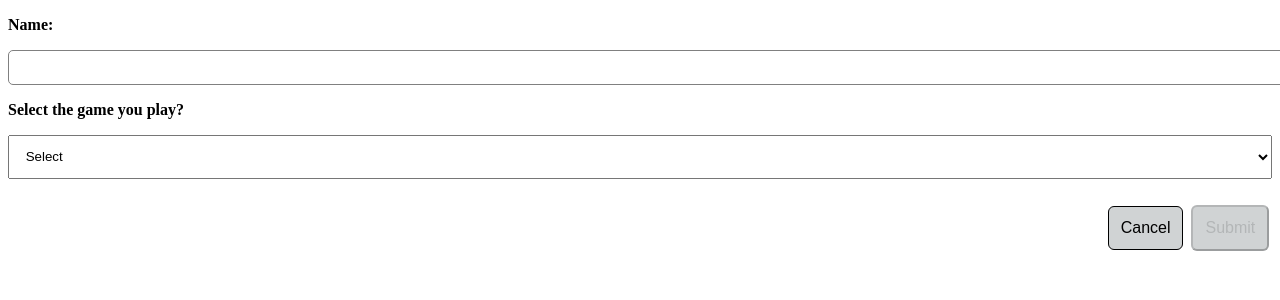
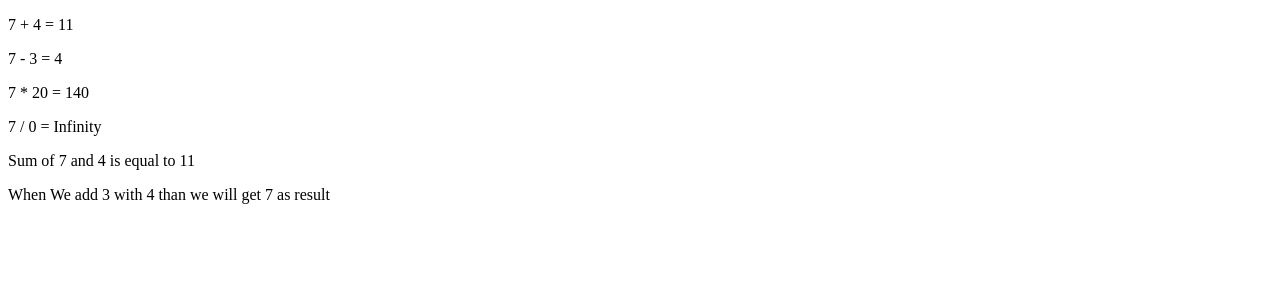
Before and after one commit to manishdixit78/javascript-client, a React (Create React App) app in the folder training/: page / in a window 1280 px wide. Shown: the top 300 px of the page. Built offline with nearby package versions, Linux system fonts and the light colour scheme.

Commit message:
React - Children and Material UI Setup

```diff
--- a/training/package.json
+++ b/training/package.json
@@ -3,6 +3,7 @@
   "version": "0.1.0",
   "private": true,
   "dependencies": {
+    "@material-ui/core": "^4.11.2",
     "@testing-library/jest-dom": "^5.11.6",
     "@testing-library/react": "^11.2.2",
     "@testing-library/user-event": "^12.5.0",
--- a/training/src/App.jsx
+++ b/training/src/App.jsx
@@ -1,9 +1,9 @@
-import { InputDemo } from './pages';
+import React from 'react';
+import { ChildrenDemo } from './pages';
 
 function App() {
   return (
-    // eslint-disable-next-line react/react-in-jsx-scope
-    <InputDemo />
+    <ChildrenDemo />
   );
 }
 export default App;
--- /dev/null
+++ b/training/src/components/Math/Math.jsx
@@ -0,0 +1,50 @@
+import React from 'react';
+import PropTypes from 'prop-types';
+
+const Text = (props) => {
+  const {
+    first, second, operator, children,
+  } = props;
+  let { result } = props;
+  switch (operator) {
+  case '+': result = first + second;
+    break;
+  case '-': result = first - second;
+    break;
+  case '/': result = first / second;
+    break;
+  case '*': result = first * second;
+    break;
+  default: return (`${operator} of ${first} and ${second} is an Invalid Operator`);
+  } if (children) {
+    return children(first, second, result);
+  }
+  return (
+    <>
+      <p>
+        {' '}
+        {first}
+        {' '}
+        {operator}
+        {' '}
+        {second}
+        {' '}
+        =
+        {' '}
+        {result}
+        {' '}
+      </p>
+    </>
+  );
+};
+Text.propTypes = {
+  first: PropTypes.number.isRequired,
+  second: PropTypes.number.isRequired,
+  operator: PropTypes.string.isRequired,
+  result: PropTypes.number.isRequired,
+  children: PropTypes.func,
+};
+Text.defaultProps = {
+  children: undefined,
+};
+export default Text;
--- /dev/null
+++ b/training/src/components/Math/index.js
@@ -0,0 +1 @@
+export { default as Math } from './Math';
--- a/training/src/components/index.js
+++ b/training/src/components/index.js
@@ -3,3 +3,4 @@
 export { SelectField } from './SelectField';
 export { RadioField } from './RadioField';
 export { ButtonField } from './Button';
+export { Math } from './Math';
--- /dev/null
+++ b/training/src/pages/ChildrenDemo/ChildrenDemo.jsx
@@ -0,0 +1,66 @@
+import React from 'react';
+import { ThemeProvider } from '@material-ui/core';
+import Text from '../../components/Math/Math';
+import Theme from '../../theme';
+
+export default class CalculatorDemo extends React.Component {
+  Result() {
+    let { result } = this.state;
+    result = '';
+    this.setState({ result });
+  }
+
+  render() {
+    return (
+      <>
+        <ThemeProvider theme={Theme}>
+          <Text first={7} second={4} operator="+" />
+          <Text first={7} second={3} operator="-" />
+          <Text first={7} second={20} operator="*" />
+          <Text first={7} second={0} operator="/" />
+          <Text first={7} second={4} operator="+">
+            {
+              (first, second, result) => (
+                <p>
+                  Sum of
+                  {' '}
+                  {first}
+                  {' '}
+                  and
+                  {' '}
+                  {second}
+                  {' '}
+                  is equal to
+                  {' '}
+                  {result}
+                  {' '}
+                </p>
+              )
+            }
+          </Text>
+          <Text first={3} second={4} operator="+">
+            {
+              (first, second, result) => (
+                <p>
+                  When We add
+                  {' '}
+                  {first}
+                  {' '}
+                  with
+                  {' '}
+                  {second}
+                  {' '}
+                  than we will get
+                  {' '}
+                  {result}
+                  {' '}
+                  as result
+                </p>
+              )
+            }
+          </Text>
+        </ThemeProvider>
+      </>
+    );
+  }
+}
--- /dev/null
+++ b/training/src/pages/ChildrenDemo/index.js
@@ -0,0 +1 @@
+export { default as ChildrenDemo } from './ChildrenDemo';
--- a/training/src/pages/index.js
+++ b/training/src/pages/index.js
@@ -1,2 +1,3 @@
 export { TextFieldDemo } from './TextFieldDemo';
 export { InputDemo } from './InputDemo';
+export { ChildrenDemo } from './ChildrenDemo';
--- /dev/null
+++ b/training/src/theme.js
@@ -0,0 +1,14 @@
+import { createMuiTheme } from '@material-ui/core';
+
+const theme = createMuiTheme({
+  typography: {
+    fontFamily: [
+      'Comic Sans MS',
+      'cursive',
+      'sans-serif',
+    ].join(','),
+    htmlfontSize: 100,
+  },
+});
+
+export default theme;
```
